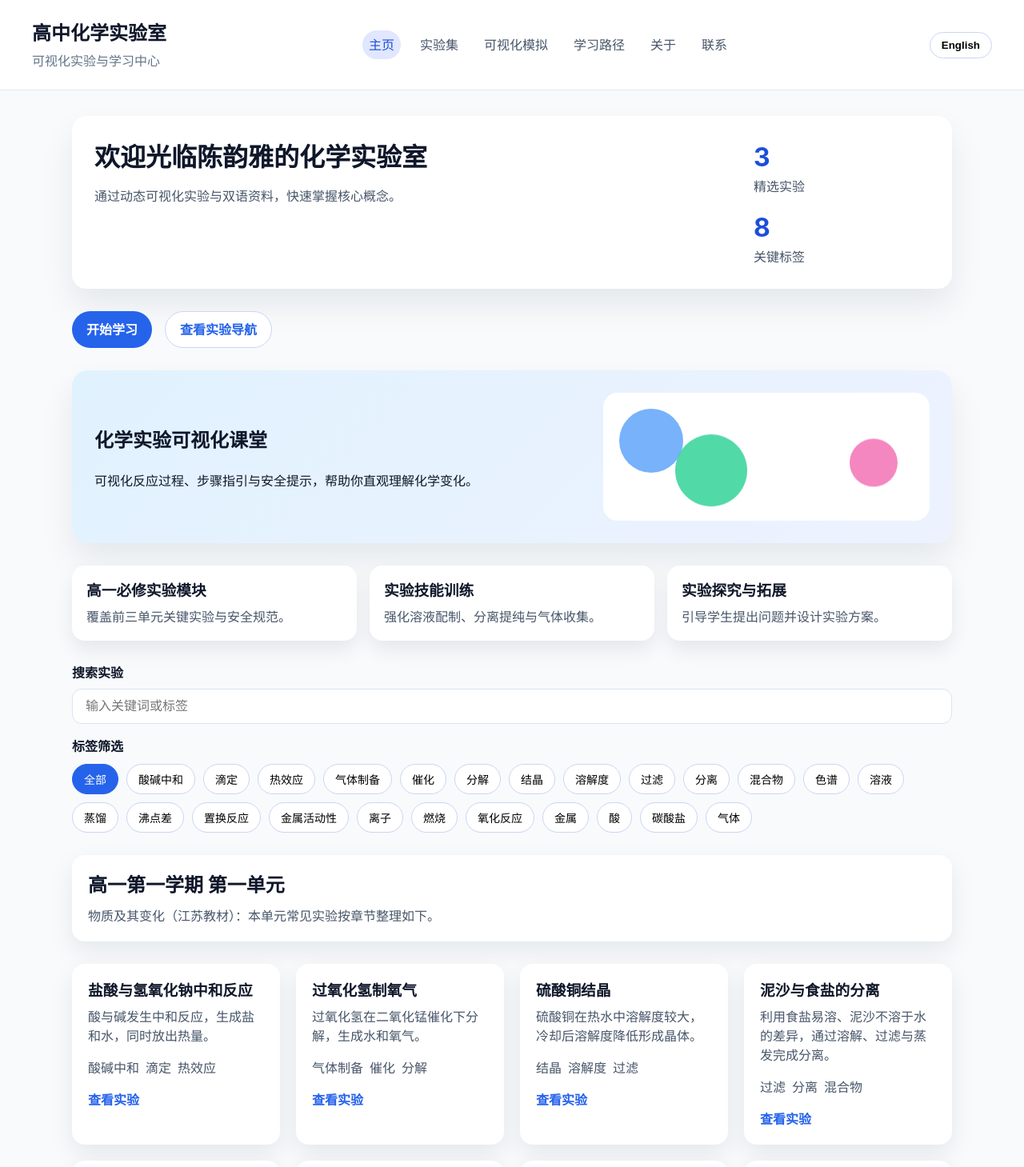
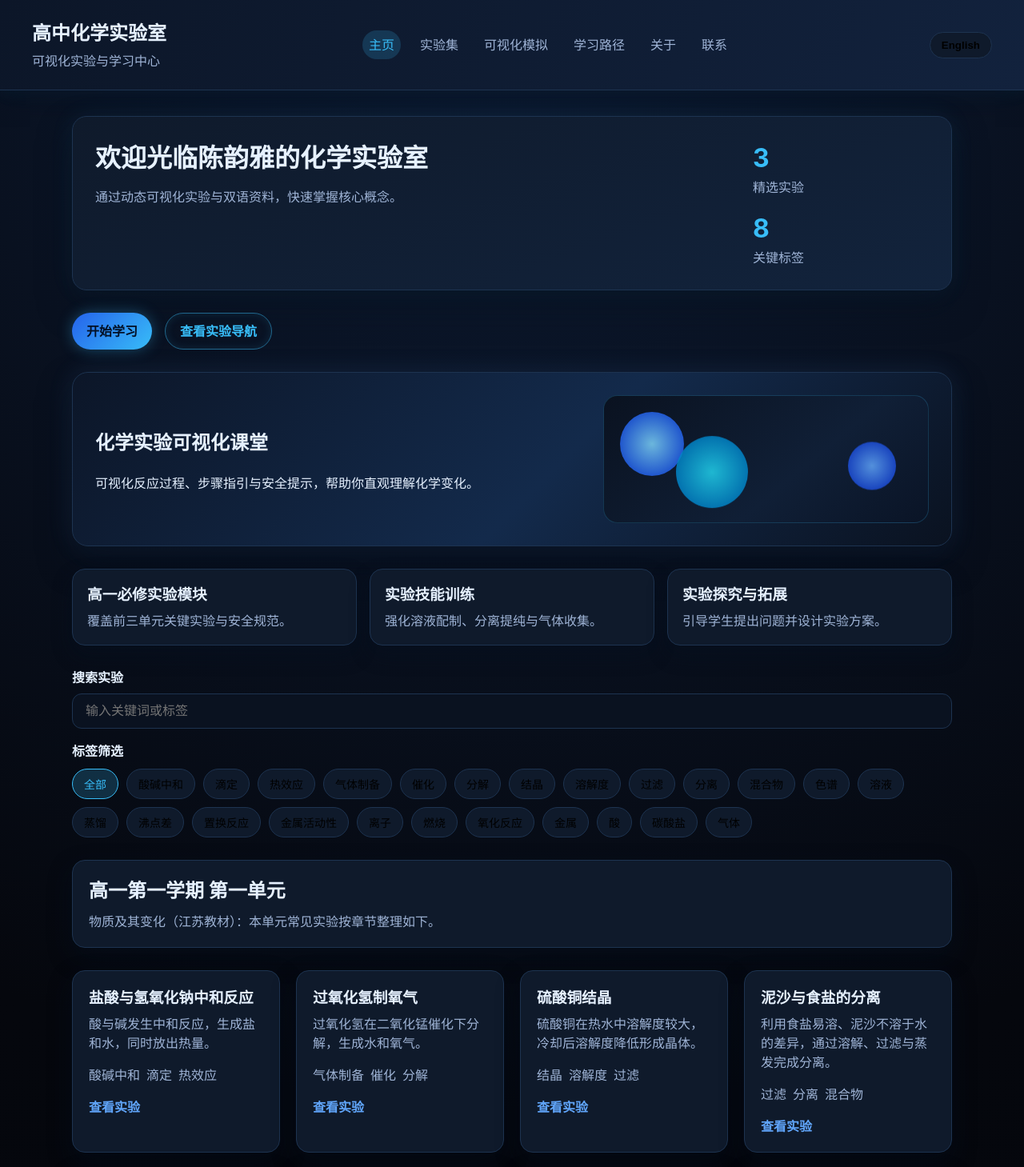
Before and after one commit to azusachin/yaya, a React (Vite) app: page / in a window 1280 px wide. Shown: the top 1459 px of the page at 80% size. Built offline with nearby package versions, Linux system fonts and the light colour scheme.

Commit message:
Update UI to cyberpunk blue metallic theme

```diff
--- a/src/styles.css
+++ b/src/styles.css
@@ -1,8 +1,21 @@
 :root {
   font-family: "Inter", "Noto Sans", system-ui, sans-serif;
   line-height: 1.5;
-  color: #0f172a;
-  background-color: #f8fafc;
+  color: #e6f1ff;
+  background-color: #05070d;
+  --bg-primary: #05070d;
+  --bg-secondary: #0a1220;
+  --panel: #0f1a2b;
+  --panel-strong: #13233a;
+  --border: #1d3350;
+  --text-primary: #e6f1ff;
+  --text-muted: #9fb4d6;
+  --accent: #38bdf8;
+  --accent-strong: #60a5fa;
+  --accent-glow: rgba(56, 189, 248, 0.35);
+  --accent-soft: rgba(56, 189, 248, 0.15);
+  --warning-bg: #2a1a0c;
+  --warning-border: #8a5a1f;
 }
 
 * {
@@ -11,7 +24,7 @@
 
 body {
   margin: 0;
-  background: #f8fafc;
+  background: radial-gradient(circle at top, #0d1b33 0%, #05070d 55%, #03060c 100%);
 }
 
 a {
@@ -26,9 +39,10 @@ a {
 }
 
 .header {
-  background: #ffffff;
-  border-bottom: 1px solid #e2e8f0;
+  background: linear-gradient(120deg, #0c1628, #12223d);
+  border-bottom: 1px solid var(--border);
   padding: 24px 40px;
+  box-shadow: 0 10px 24px rgba(5, 15, 30, 0.65), 0 0 20px rgba(56, 189, 248, 0.12);
 }
 
 .header__content {
@@ -45,7 +59,7 @@ a {
 
 .subtitle {
   margin: 4px 0 0;
-  color: #64748b;
+  color: var(--text-muted);
 }
 
 .header__actions {
@@ -62,7 +76,7 @@ a {
 
 .nav__link {
   font-weight: 500;
-  color: #475569;
+  color: var(--text-muted);
   padding: 6px 8px;
   border-radius: 999px;
   transition: background 0.2s ease, color 0.2s ease;
@@ -70,13 +84,13 @@ a {
 
 .nav__link--active,
 .nav__link:hover {
-  color: #1d4ed8;
-  background: #e0e7ff;
+  color: var(--accent);
+  background: rgba(56, 189, 248, 0.18);
 }
 
 .link {
   font-weight: 600;
-  color: #2563eb;
+  color: var(--accent-strong);
 }
 
 .main {
@@ -95,10 +109,11 @@ a {
   display: flex;
   justify-content: space-between;
   gap: 28px;
-  background: #ffffff;
+  background: linear-gradient(160deg, #0f1a2b 0%, #12233c 100%);
   border-radius: 18px;
   padding: 28px;
-  box-shadow: 0 20px 40px rgba(15, 23, 42, 0.08);
+  border: 1px solid var(--border);
+  box-shadow: 0 20px 40px rgba(5, 15, 30, 0.5), 0 0 30px rgba(56, 189, 248, 0.08);
 }
 
 .hero__actions {
@@ -113,17 +128,19 @@ a {
   gap: 24px;
   align-items: center;
   padding: 28px;
-  background: linear-gradient(135deg, #e0f2fe, #eef2ff);
+  background: linear-gradient(135deg, #0c1628 0%, #132a4b 55%, #0a1220 100%);
   border-radius: 20px;
-  box-shadow: 0 20px 40px rgba(15, 23, 42, 0.08);
+  border: 1px solid var(--border);
+  box-shadow: 0 20px 40px rgba(5, 15, 30, 0.55), 0 0 32px rgba(96, 165, 250, 0.12);
 }
 
 .banner__graphic {
   position: relative;
   min-height: 160px;
   border-radius: 18px;
-  background: #ffffff;
+  background: linear-gradient(140deg, #0a1220 0%, #101f36 60%, #0a1426 100%);
   overflow: hidden;
+  border: 1px solid rgba(56, 189, 248, 0.2);
 }
 
 .orb {
@@ -136,7 +153,7 @@ a {
 .orb--blue {
   width: 80px;
   height: 80px;
-  background: #60a5fa;
+  background: radial-gradient(circle, #7dd3fc 0%, #2563eb 70%);
   top: 20px;
   left: 20px;
 }
@@ -144,7 +161,7 @@ a {
 .orb--pink {
   width: 60px;
   height: 60px;
-  background: #f472b6;
+  background: radial-gradient(circle, #60a5fa 0%, #1d4ed8 70%);
   top: 60px;
   right: 40px;
   animation-delay: 1s;
@@ -153,7 +170,7 @@ a {
 .orb--green {
   width: 90px;
   height: 90px;
-  background: #34d399;
+  background: radial-gradient(circle, #22d3ee 0%, #0284c7 70%);
   bottom: 10px;
   left: 90px;
   animation-delay: 2s;
@@ -166,10 +183,11 @@ a {
 }
 
 .module-card {
-  background: #ffffff;
+  background: var(--panel);
   border-radius: 16px;
   padding: 18px;
-  box-shadow: 0 12px 24px rgba(15, 23, 42, 0.08);
+  border: 1px solid var(--border);
+  box-shadow: 0 12px 24px rgba(5, 15, 30, 0.45);
 }
 
 .module-card h3 {
@@ -178,7 +196,7 @@ a {
 
 .module-card p {
   margin: 0;
-  color: #475569;
+  color: var(--text-muted);
 }
 
 .button {
@@ -188,17 +206,19 @@ a {
   padding: 10px 18px;
   border-radius: 999px;
   border: none;
-  background: #2563eb;
-  color: #ffffff;
+  background: linear-gradient(135deg, #2563eb, #38bdf8);
+  color: #031025;
   font-weight: 600;
   cursor: pointer;
   text-decoration: none;
+  box-shadow: 0 0 18px rgba(56, 189, 248, 0.35);
 }
 
 .button--ghost {
-  background: #ffffff;
-  color: #2563eb;
-  border: 1px solid #cbd5f5;
+  background: transparent;
+  color: var(--accent);
+  border: 1px solid rgba(56, 189, 248, 0.5);
+  box-shadow: inset 0 0 12px rgba(56, 189, 248, 0.12);
 }
 
 .hero h1 {
@@ -208,7 +228,7 @@ a {
 
 .hero p {
   margin: 0;
-  color: #475569;
+  color: var(--text-muted);
 }
 
 .hero__panel {
@@ -220,7 +240,7 @@ a {
 .stat {
   font-size: 32px;
   font-weight: 700;
-  color: #1d4ed8;
+  color: var(--accent);
 }
 
 .filters {
@@ -230,10 +250,11 @@ a {
 }
 
 .unit {
-  background: #ffffff;
+  background: var(--panel);
   padding: 20px;
   border-radius: 16px;
-  box-shadow: 0 12px 30px rgba(15, 23, 42, 0.08);
+  border: 1px solid var(--border);
+  box-shadow: 0 12px 30px rgba(5, 15, 30, 0.45);
 }
 
 .unit h2 {
@@ -242,7 +263,7 @@ a {
 
 .unit p {
   margin: 0;
-  color: #475569;
+  color: var(--text-muted);
 }
 
 .search {
@@ -255,8 +276,10 @@ a {
 .search input {
   padding: 12px 16px;
   border-radius: 12px;
-  border: 1px solid #dbe4f1;
+  border: 1px solid var(--border);
   font-size: 16px;
+  background: var(--bg-secondary);
+  color: var(--text-primary);
 }
 
 .tags {
@@ -278,16 +301,16 @@ a {
 .tag {
   padding: 8px 14px;
   border-radius: 999px;
-  border: 1px solid #cbd5f5;
-  background: #ffffff;
+  border: 1px solid var(--border);
+  background: var(--panel);
   cursor: pointer;
   font-size: 14px;
 }
 
 .tag--active {
-  background: #2563eb;
-  color: #ffffff;
-  border-color: #2563eb;
+  background: rgba(56, 189, 248, 0.2);
+  color: var(--accent);
+  border-color: var(--accent);
 }
 
 .grid {
@@ -297,13 +320,14 @@ a {
 }
 
 .card {
-  background: #ffffff;
+  background: var(--panel);
   border-radius: 16px;
   padding: 20px;
   display: flex;
   flex-direction: column;
   gap: 16px;
-  box-shadow: 0 12px 30px rgba(15, 23, 42, 0.08);
+  border: 1px solid var(--border);
+  box-shadow: 0 12px 30px rgba(5, 15, 30, 0.45);
 }
 
 .page__header {
@@ -315,12 +339,12 @@ a {
 
 .page__header p {
   margin: 6px 0 0;
-  color: #475569;
+  color: var(--text-muted);
 }
 
 .badge {
-  background: #e0e7ff;
-  color: #1d4ed8;
+  background: rgba(56, 189, 248, 0.2);
+  color: var(--accent);
   padding: 6px 12px;
   border-radius: 999px;
   font-weight: 700;
@@ -332,14 +356,14 @@ a {
 
 .card__header p {
   margin: 0;
-  color: #475569;
+  color: var(--text-muted);
 }
 
 .card__tags {
   display: flex;
   flex-wrap: wrap;
   gap: 8px;
-  color: #475569;
+  color: var(--text-muted);
 }
 
 .detail {
@@ -361,25 +385,27 @@ a {
 }
 
 .equation {
-  background: #eef2ff;
-  color: #1d4ed8;
+  background: rgba(56, 189, 248, 0.15);
+  color: var(--accent);
   padding: 12px 16px;
   border-radius: 12px;
   font-weight: 600;
 }
 
 .detail__visual {
-  background: #ffffff;
+  background: var(--panel);
   border-radius: 18px;
   padding: 20px;
-  box-shadow: 0 16px 30px rgba(15, 23, 42, 0.08);
+  border: 1px solid var(--border);
+  box-shadow: 0 16px 30px rgba(5, 15, 30, 0.45);
 }
 
 .step-map {
   margin-top: 16px;
   padding: 14px;
   border-radius: 14px;
-  background: #f1f5f9;
+  background: var(--bg-secondary);
+  border: 1px solid var(--border);
 }
 
 .step-map h4 {
@@ -393,8 +419,8 @@ a {
 }
 
 .step-map__list span {
-  background: #e2e8f0;
-  color: #475569;
+  background: rgba(56, 189, 248, 0.12);
+  color: var(--text-muted);
   padding: 4px 10px;
   border-radius: 999px;
   font-size: 12px;
@@ -402,17 +428,17 @@ a {
 
 .visual {
   border-radius: 16px;
-  border: 1px solid #e2e8f0;
+  border: 1px solid var(--border);
   padding: 12px;
-  background: #f8fafc;
+  background: var(--bg-secondary);
   cursor: pointer;
 }
 
 .visualizer {
   border-radius: 16px;
-  background: #ffffff;
+  background: var(--panel);
   padding: 8px;
-  border: 1px solid #e2e8f0;
+  border: 1px solid var(--border);
 }
 
 .visual-panel {
@@ -440,23 +466,23 @@ a {
 .reagent {
   padding: 6px 12px;
   border-radius: 999px;
-  background: #e0e7ff;
-  color: #1e3a8a;
+  background: rgba(56, 189, 248, 0.2);
+  color: var(--accent);
   font-weight: 600;
   cursor: grab;
 }
 
 .drop-zone {
-  border: 1px dashed #cbd5f5;
+  border: 1px dashed rgba(56, 189, 248, 0.4);
   border-radius: 16px;
   padding: 16px;
   min-height: 120px;
-  background: #f8fafc;
+  background: var(--bg-secondary);
 }
 
 .drop-zone p {
   margin: 0 0 12px;
-  color: #475569;
+  color: var(--text-muted);
 }
 
 .drop-items {
@@ -468,16 +494,17 @@ a {
 .drop-items span {
   padding: 4px 10px;
   border-radius: 999px;
-  background: #dbeafe;
-  color: #1d4ed8;
+  background: rgba(56, 189, 248, 0.2);
+  color: var(--accent);
   font-size: 13px;
 }
 
 .feedback {
-  background: #ffffff;
+  background: var(--panel);
   border-radius: 20px;
   padding: 24px;
-  box-shadow: 0 16px 32px rgba(15, 23, 42, 0.08);
+  border: 1px solid var(--border);
+  box-shadow: 0 16px 32px rgba(5, 15, 30, 0.45);
   display: grid;
   grid-template-columns: 1fr 1fr;
   gap: 20px;
@@ -493,19 +520,21 @@ a {
   width: 100%;
   padding: 10px 12px;
   border-radius: 12px;
-  border: 1px solid #dbe4f1;
+  border: 1px solid var(--border);
   font-size: 14px;
+  background: var(--bg-secondary);
+  color: var(--text-primary);
 }
 
 .loading {
   position: fixed;
   inset: 0;
-  background: rgba(248, 250, 252, 0.9);
+  background: rgba(5, 7, 13, 0.9);
   display: grid;
   place-content: center;
   gap: 12px;
   z-index: 20;
-  color: #1e293b;
+  color: var(--text-primary);
   font-weight: 600;
 }
 
@@ -513,8 +542,8 @@ a {
   width: 40px;
   height: 40px;
   border-radius: 50%;
-  border: 4px solid #cbd5f5;
-  border-top-color: #2563eb;
+  border: 4px solid rgba(56, 189, 248, 0.25);
+  border-top-color: var(--accent);
   animation: spin 1s linear infinite;
 }
 
@@ -530,10 +559,10 @@ a {
 }
 
 .detail__safety {
-  background: #fff7ed;
+  background: var(--warning-bg);
   padding: 18px;
   border-radius: 16px;
-  border: 1px solid #fed7aa;
+  border: 1px solid var(--warning-border);
 }
 
 @keyframes float {
@@ -553,13 +582,13 @@ a {
 
 .visual__note {
   margin-top: 12px;
-  color: #64748b;
+  color: var(--text-muted);
   font-size: 14px;
 }
 
 .toggle {
-  border: 1px solid #cbd5f5;
-  background: #ffffff;
+  border: 1px solid var(--border);
+  background: var(--panel);
   padding: 8px 14px;
   border-radius: 999px;
   cursor: pointer;
@@ -570,15 +599,15 @@ a {
 .nav__link:focus-visible,
 .reagent:focus-visible,
 .link:focus-visible {
-  outline: 3px solid rgba(37, 99, 235, 0.4);
+  outline: 3px solid var(--accent-glow);
   outline-offset: 2px;
 }
 
 .footer {
   margin-top: 40px;
   padding: 32px 40px;
-  background: #0f172a;
-  color: #e2e8f0;
+  background: #04070f;
+  color: var(--text-primary);
   display: flex;
   justify-content: space-between;
   gap: 24px;
@@ -591,14 +620,14 @@ a {
 
 .footer p {
   margin: 0;
-  color: #cbd5f5;
+  color: var(--text-muted);
 }
 
 .footer__links {
   display: flex;
   gap: 16px;
   flex-wrap: wrap;
-  color: #cbd5f5;
+  color: var(--text-muted);
 }
 
 @media (max-width: 960px) {
```
